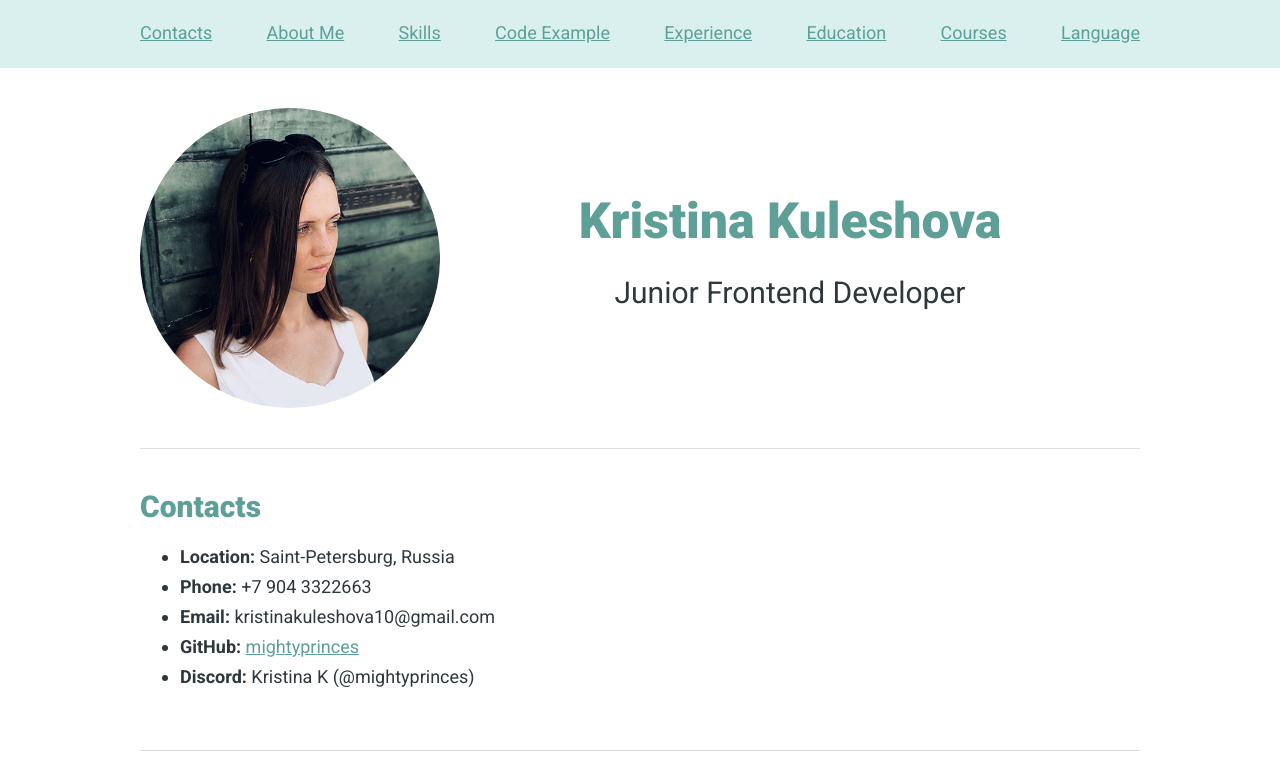
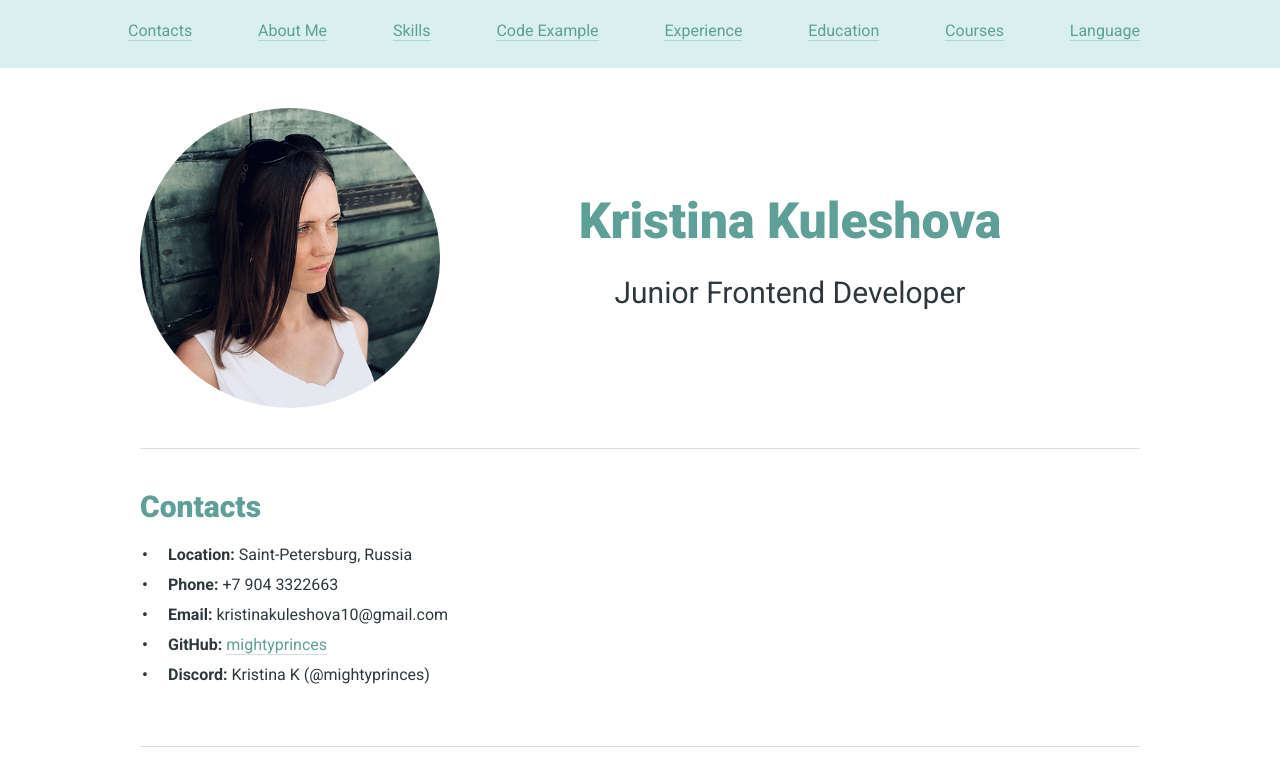
Before and after one commit to mightyprinces/rsschool-cv, a plain HTML site: page index.html in a window 1280 px wide. Shown: the top 784 px of the page. Drawn offline with Linux system fonts and the light colour scheme.

Commit message:
fix: edit styles

```diff
--- a/style.css
+++ b/style.css
@@ -1,6 +1,6 @@
 body {
     margin: 0;
-    font-size: 18px;
+    font-size: 16px;
     font-family: 'Roboto', sans-serif;;
     color: #2e383c;
     min-height: 100vh;
@@ -28,6 +28,13 @@ body {
 
   a {
     color: #5e9f97;
+    text-decoration: none;
+    border-bottom: 1px solid #5e9f9750;
+  }
+
+  a:hover {
+    color: #318f83;
+    border-bottom: 1px solid #318f83;
   }
 
   a:visited {
@@ -42,6 +49,15 @@ body {
 
   li {
     line-height: 30px;
+    list-style: none;
+  }
+
+  ul li::before {
+    content: "\2022";
+    font-weight: bold;
+    display: inline-block;
+    width: 26px;
+    margin-left: -38px;
   }
 
   pre {
@@ -87,8 +103,9 @@ body {
     flex-grow: 1;
   }
 
-  .rsschool-footer-logo {
+  .rsschool-footer-logo-link {
     width: 90px;
+    border-bottom: none;
   }
 
   .my-photo {
@@ -122,6 +139,11 @@ body {
 
   .nav-item {
     list-style-type: none;
+    list-style: none;
+  }
+
+  .nav-item::before {
+    content: '';
   }
 
   .nav-list {
```
